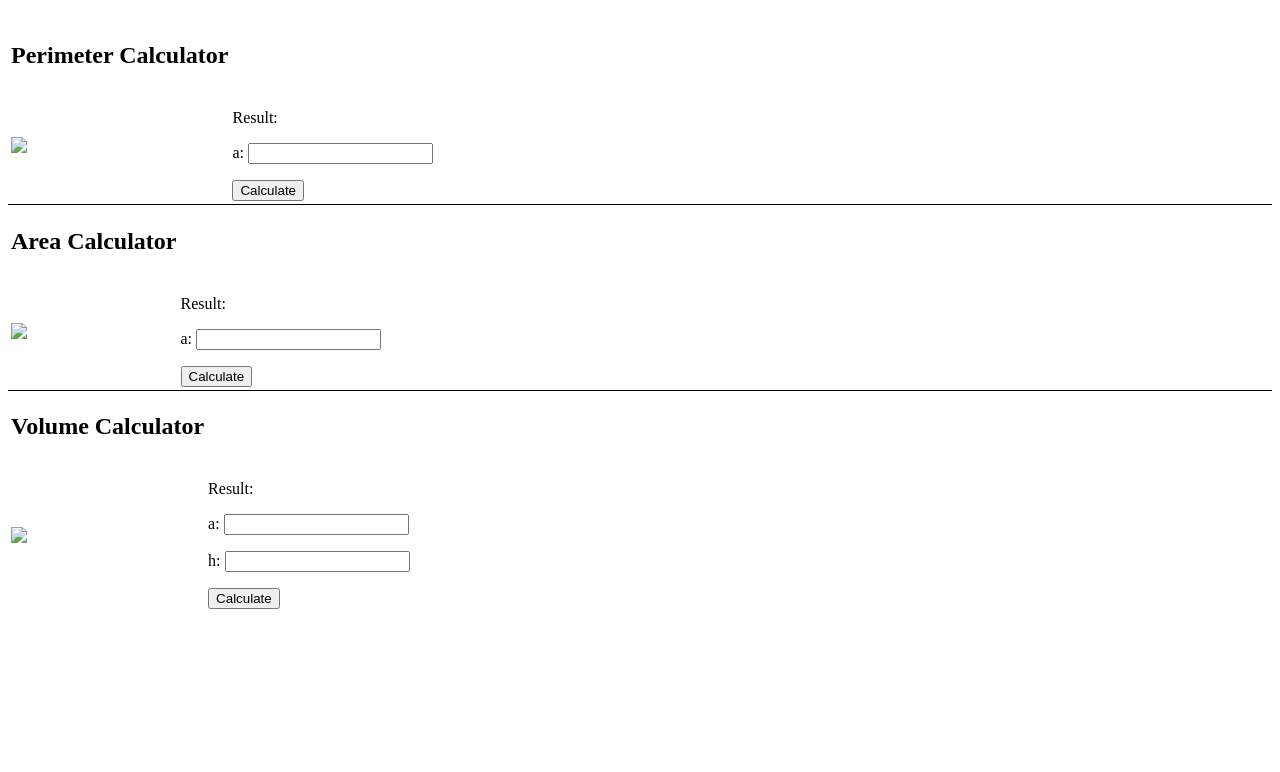
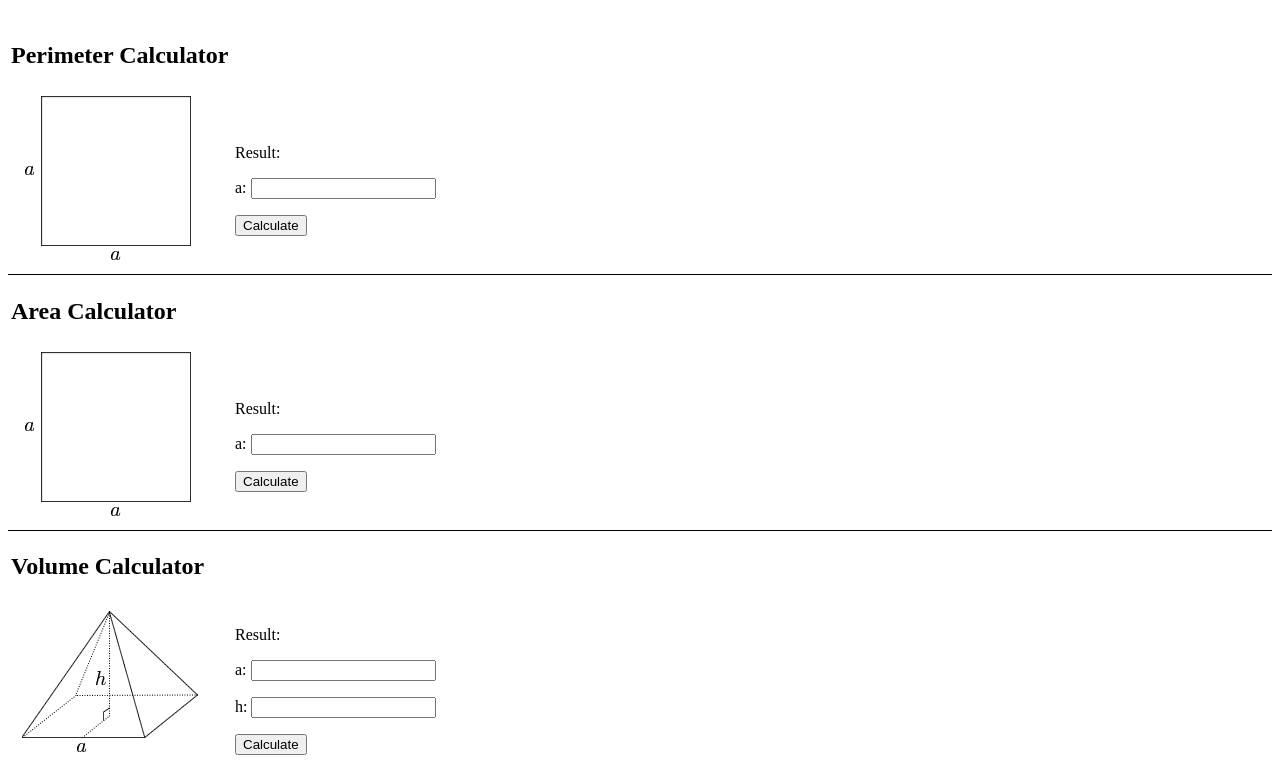
Before and after one commit to nsyhJtj7/nsyhjtj7.github.io, a plain HTML site: page calculator.html in a window 1280 px wide. Shown: the part 61-833 px from the top of the page. Before the commit the page ends 800 px from the top, so only its background shows below. Drawn offline with Linux system fonts and the light colour scheme.

Commit message:
Update calculator.html

```diff
--- a/calculator.html
+++ b/calculator.html
@@ -27,7 +27,7 @@
                 </tr>
 
                 <tr>
-                    <td><img src="../portfolio/image/square.png"></td>
+                    <td><img src="./images/square.png"></td>
                     <td>
                         <p>Result: <span id='perimeterResult'></span></p>
                         <p><label for='aperimeter'>a: </label><input type='text' id='aperimeter'></p>
@@ -45,7 +45,7 @@
                 </tr>
 
                 <tr>
-                    <td><img src="../portfolio/image/square.png"></td>
+                    <td><img src="./images/square.png"></td>
                     <td>
                         <p>Result: <span id='areaResult'></span></p>
                         <p><label for='aarea'>a: </label><input type='text' id='aarea'></p>
@@ -62,7 +62,7 @@
                 </tr>
 
                 <tr>
-                    <td><img src="../portfolio/image/square_pyramid_height.png"></td>
+                    <td><img src="./images/square_pyramid_height.png"></td>
                     <td>
                         <p>Result: <span id='volumeResult'></span></p>
                         <p><label for='avolume'>a: </label><input type='text' id='avolume'></p>
@@ -73,6 +73,6 @@
             </table>
         </section>
 
-        <script src="../portfolio/JavaScript/portfolio.js"></script>
+        <script src="./JavaScript/portfolio.js"></script>
     </body>
 </html>
```
